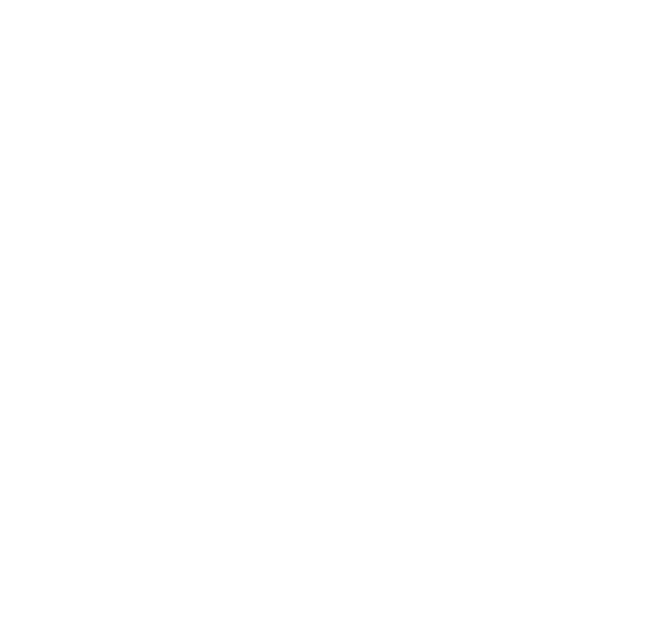
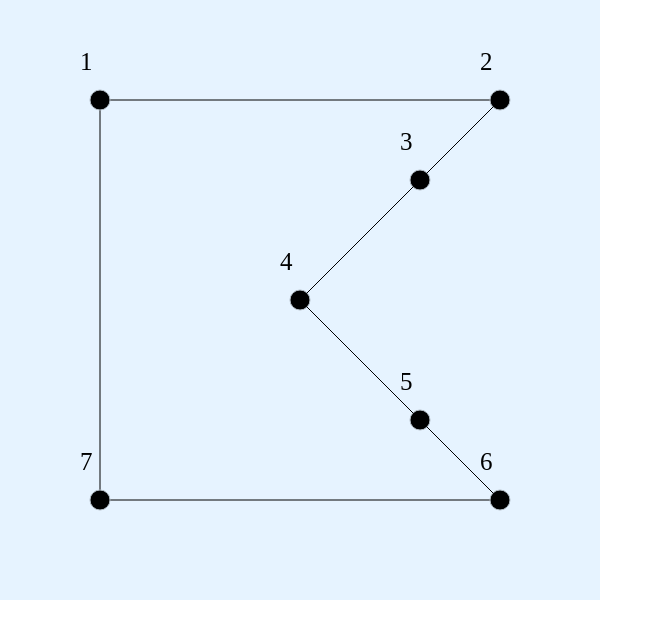
Before and after one commit to najwer23/tsp, a website built with webpack: page index.html in a window 1280 px wide. Shown: the whole page, without its empty margins (0-663 px from the left). Built offline with nearby package versions, Linux system fonts and the light colour scheme.

Commit message:
Drawing graph with canvas

```diff
--- a/assets/css/index.css
+++ b/assets/css/index.css
@@ -12,13 +12,12 @@ body {
     font-size: 1.2rem;
 }
 
-.chart-container {
-    width: 800px;
-    height: 800px;
+canvas {
+    background-color: #E6F3FF;
 }
 
 @media only screen and (max-width: 800px) {
-    .chart-container {
+    .canvas {
         width: auto;
         height: auto;
     }
--- a/assets/js/drawChart.js
+++ b/assets/js/drawChart.js
@@ -4,3 +4,78 @@ import { test1, test2} from './index.js'
 //console.log("test2", test2)
 
 console.log(test1)
+
+
+
+
+
+
+window.onload = () => {
+        var canvas1 = document.querySelector('#test1');
+canvas1.width = 600;
+canvas1.height = 600;
+var context1 = canvas1.getContext('2d');
+
+
+makeGraph(test1,context1)
+
+
+function makeGraph(tsp,context) {
+    let nodes = [];
+    let edges = [];
+
+    let trans = 100;
+    let mul = 40;
+
+    for (let i=0; i<tsp.bestTour.length; i++) {
+        nodes.push({
+            x: tsp.bestTour[i].x*mul+trans,
+            y: tsp.bestTour[i].y*mul+trans,
+            radius: 10,
+            fillStyle: '#F9ED32',
+            strokeStyle: '#B0BAC3',
+        })
+
+        edges.push({
+            from: {
+                x: tsp.bestTour[i].x * mul + trans,
+                y: tsp.bestTour[i].y * mul + trans
+            },
+            to: {
+                x: tsp.bestTour[(i + 1) % tsp.bestTour.length].x * mul + trans,
+                y: tsp.bestTour[(i + 1) % tsp.bestTour.length].y * mul + trans
+            }
+        });
+    }
+
+    drawGraph(edges, nodes, context)
+}
+
+
+function drawGraph(edges,nodes,context) {
+    context.clearRect(0, 0, window.innerWidth, window.innerHeight);
+
+    for (let i = 0; i < edges.length; i++) {
+        let fromNode = edges[i].from;
+        let toNode = edges[i].to;
+        context.beginPath();
+        context.strokeStyle = fromNode.strokeStyle;
+        context.moveTo(fromNode.x, fromNode.y);
+        context.lineTo(toNode.x, toNode.y);
+        context.stroke();
+    }
+
+    for (let i = 0; i < nodes.length; i++) {
+        let node = nodes[i];
+        context.beginPath();
+        context.fillStyle = node.selected ? node.selectedFill : node.fillStyle;
+        context.arc(node.x, node.y, node.radius, 0, Math.PI * 2, true);
+        context.fillStyle = "black"
+        context.font = '25px serif';
+        context.fillText(i+1, node.x-20, node.y-30);
+        context.strokeStyle = node.strokeStyle;
+        context.fill();
+        context.stroke();
+    }
+}
+}
--- a/index.html
+++ b/index.html
@@ -11,9 +11,7 @@
 </head>
 <body>
     <main>
-        <div class="chart-container">
-            <canvas id="test1"></canvas>
-        </div>
+        <Canvas id="test1" Name="myCanvas" Width="0" Height="0" RenderTransform="1 0 0 -1 0 0" HorizontalAlignment="Center" VerticalAlignment="Center">
     </main>
 </body>
 </html>
```
